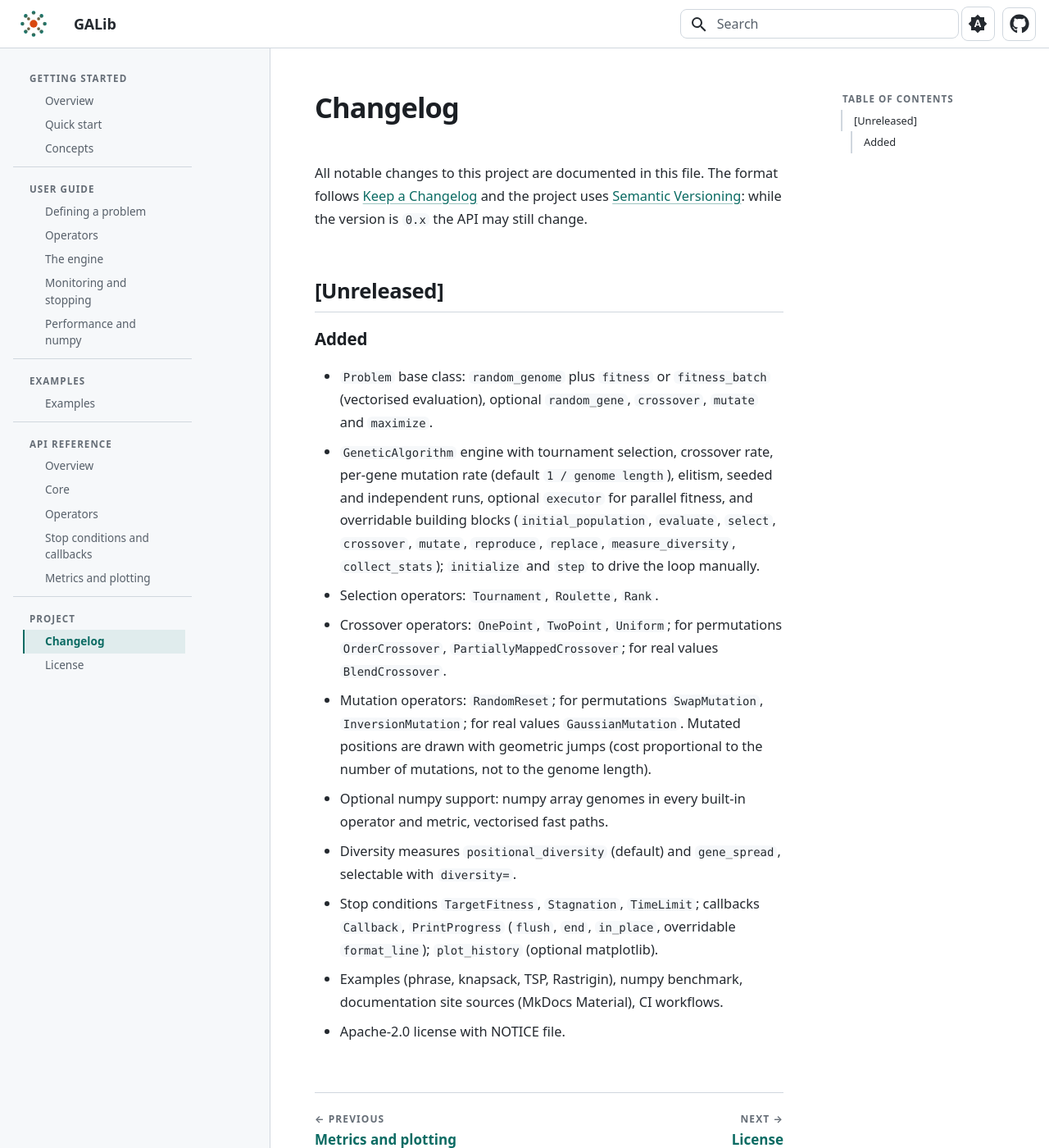
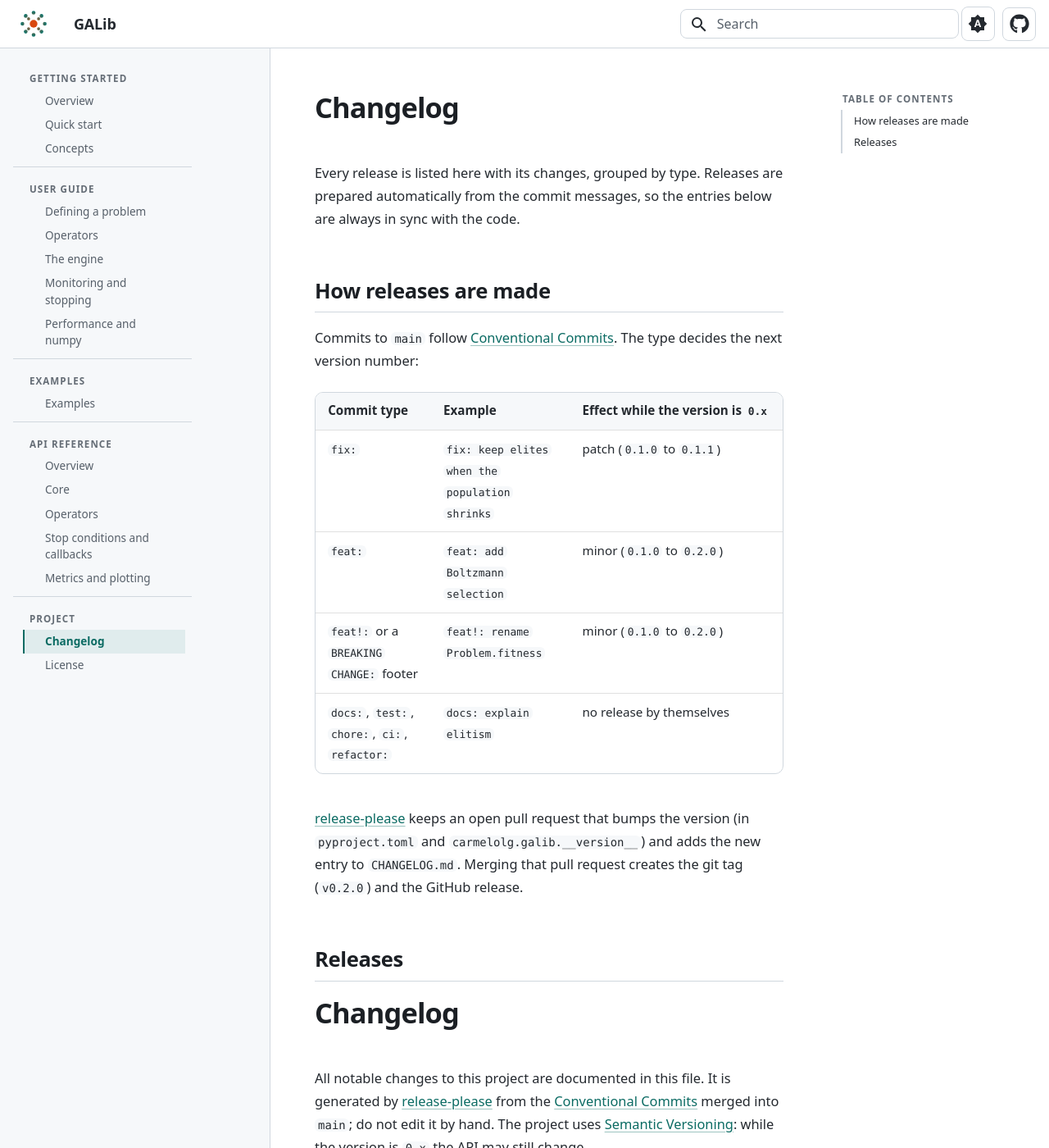
Before and after one commit to carmelolg/GALib, an MkDocs documentation site: the page built from docs/changelog.md, in a window 1280 px wide and 1400 px high. Shown: the whole window at 82% size. Built offline with MkDocs 1.6.1 and Material for MkDocs 9.7.7, drawn with Linux system fonts in a browser that asks for light colours; comment, search, counter and statistics services are not loaded; some of the changed text lies outside the part shown.

Commit message:
ci: add release-please and document the release process
Add the release-please workflow, config and manifest, mark __version__
for automatic bumps, make CHANGELOG.md generated, and explain the
process in docs/changelog.md and CLAUDE.md.

Co-Authored-By: Claude Sonnet 5.5 <noreply@anthropic.com>

```diff
--- a/CHANGELOG.md
+++ b/CHANGELOG.md
@@ -1,29 +1,7 @@
 # Changelog
 
-All notable changes to this project are documented in this file.
-The format follows [Keep a Changelog](https://keepachangelog.com/en/1.1.0/) and the project uses
-[Semantic Versioning](https://semver.org/spec/v2.0.0.html): while the version is `0.x` the API may still change.
-
-## [Unreleased]
-
-### Added
-
-- `Problem` base class: `random_genome` plus `fitness` or `fitness_batch` (vectorised evaluation), optional
-  `random_gene`, `crossover`, `mutate` and `maximize`.
-- `GeneticAlgorithm` engine with tournament selection, crossover rate, per-gene mutation rate (default
-  `1 / genome length`), elitism, seeded and independent runs, optional `executor` for parallel fitness, and
-  overridable building blocks (`initial_population`, `evaluate`, `select`, `crossover`, `mutate`, `reproduce`,
-  `replace`, `measure_diversity`, `collect_stats`); `initialize` and `step` to drive the loop manually.
-- Selection operators: `Tournament`, `Roulette`, `Rank`.
-- Crossover operators: `OnePoint`, `TwoPoint`, `Uniform`; for permutations `OrderCrossover`,
-  `PartiallyMappedCrossover`; for real values `BlendCrossover`.
-- Mutation operators: `RandomReset`; for permutations `SwapMutation`, `InversionMutation`; for real values
-  `GaussianMutation`. Mutated positions are drawn with geometric jumps (cost proportional to the number of
-  mutations, not to the genome length).
-- Optional numpy support: numpy array genomes in every built-in operator and metric, vectorised fast paths.
-- Diversity measures `positional_diversity` (default) and `gene_spread`, selectable with `diversity=`.
-- Stop conditions `TargetFitness`, `Stagnation`, `TimeLimit`; callbacks `Callback`, `PrintProgress`
-  (`flush`, `end`, `in_place`, overridable `format_line`); `plot_history` (optional matplotlib).
-- Examples (phrase, knapsack, TSP, Rastrigin), numpy benchmark, documentation site sources (MkDocs Material),
-  CI workflows.
-- Apache-2.0 license with NOTICE file.
+All notable changes to this project are documented in this file. It is generated by
+[release-please](https://github.com/googleapis/release-please) from the
+[Conventional Commits](https://www.conventionalcommits.org/) merged into `main`; do not edit it by hand.
+The project uses [Semantic Versioning](https://semver.org/spec/v2.0.0.html): while the version is `0.x` the API
+may still change.
--- a/docs/changelog.md
+++ b/docs/changelog.md
@@ -1 +1,48 @@
+# Changelog
+
+Every release is listed here with its changes, grouped by type. Releases are prepared automatically from the
+commit messages, so the entries below are always in sync with the code.
+
+## How releases are made
+
+Commits to `main` follow [Conventional Commits](https://www.conventionalcommits.org/). The type decides the next
+version number:
+
+| Commit type | Example | Effect while the version is `0.x` |
+|---|---|---|
+| `fix:` | `fix: keep elites when the population shrinks` | patch (`0.1.0` to `0.1.1`) |
+| `feat:` | `feat: add Boltzmann selection` | minor (`0.1.0` to `0.2.0`) |
+| `feat!:` or a `BREAKING CHANGE:` footer | `feat!: rename Problem.fitness` | minor (`0.1.0` to `0.2.0`) |
+| `docs:`, `test:`, `chore:`, `ci:`, `refactor:` | `docs: explain elitism` | no release by themselves |
+
+[release-please](https://github.com/googleapis/release-please) keeps an open pull request that bumps the version
+(in `pyproject.toml` and `carmelolg.galib.__version__`) and adds the new entry to `CHANGELOG.md`. Merging that pull
+request creates the git tag (`v0.2.0`) and the GitHub release.
+
+## Releases
+
 --8<-- "CHANGELOG.md"
+
+## What 0.1.0 contains
+
+The first version ships these features.
+
+- `Problem` base class: `random_genome` plus `fitness` or `fitness_batch` (vectorised evaluation), optional
+  `random_gene`, `crossover`, `mutate` and `maximize`.
+- `GeneticAlgorithm` engine with tournament selection, crossover rate, per-gene mutation rate (default
+  `1 / genome length`), elitism, seeded and independent runs, optional `executor` for parallel fitness, and
+  overridable building blocks (`initial_population`, `evaluate`, `select`, `crossover`, `mutate`, `reproduce`,
+  `replace`, `measure_diversity`, `collect_stats`); `initialize` and `step` to drive the loop manually.
+- Selection operators: `Tournament`, `Roulette`, `Rank`.
+- Crossover operators: `OnePoint`, `TwoPoint`, `Uniform`; for permutations `OrderCrossover`,
+  `PartiallyMappedCrossover`; for real values `BlendCrossover`.
+- Mutation operators: `RandomReset`; for permutations `SwapMutation`, `InversionMutation`; for real values
+  `GaussianMutation`. Mutated positions are drawn with geometric jumps (cost proportional to the number of
+  mutations, not to the genome length).
+- Optional numpy support: numpy array genomes in every built-in operator and metric, vectorised fast paths.
+- Diversity measures `positional_diversity` (default) and `gene_spread`, selectable with `diversity=`.
+- Stop conditions `TargetFitness`, `Stagnation`, `TimeLimit`; callbacks `Callback`, `PrintProgress`
+  (`flush`, `end`, `in_place`, overridable `format_line`); `plot_history` (optional matplotlib).
+- Examples (phrase, knapsack, TSP, Rastrigin), numpy benchmark, documentation site sources (MkDocs Material),
+  CI workflows.
+- Apache-2.0 license with NOTICE file.
```
Also changed, not shown: CLAUDE.md (+11 -0 lines), release-please-config.json (added, +14 -0 lines), .release-please-manifest.json (added), 2 other files.
